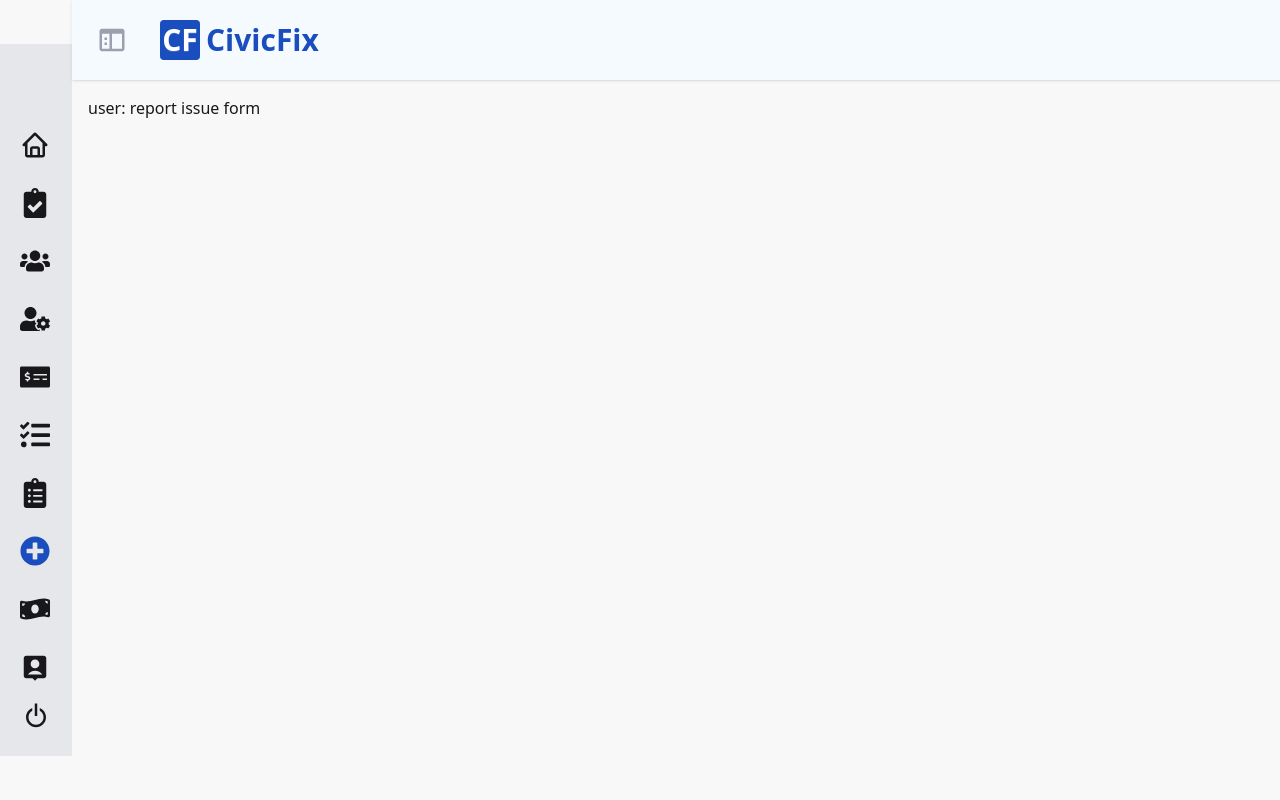
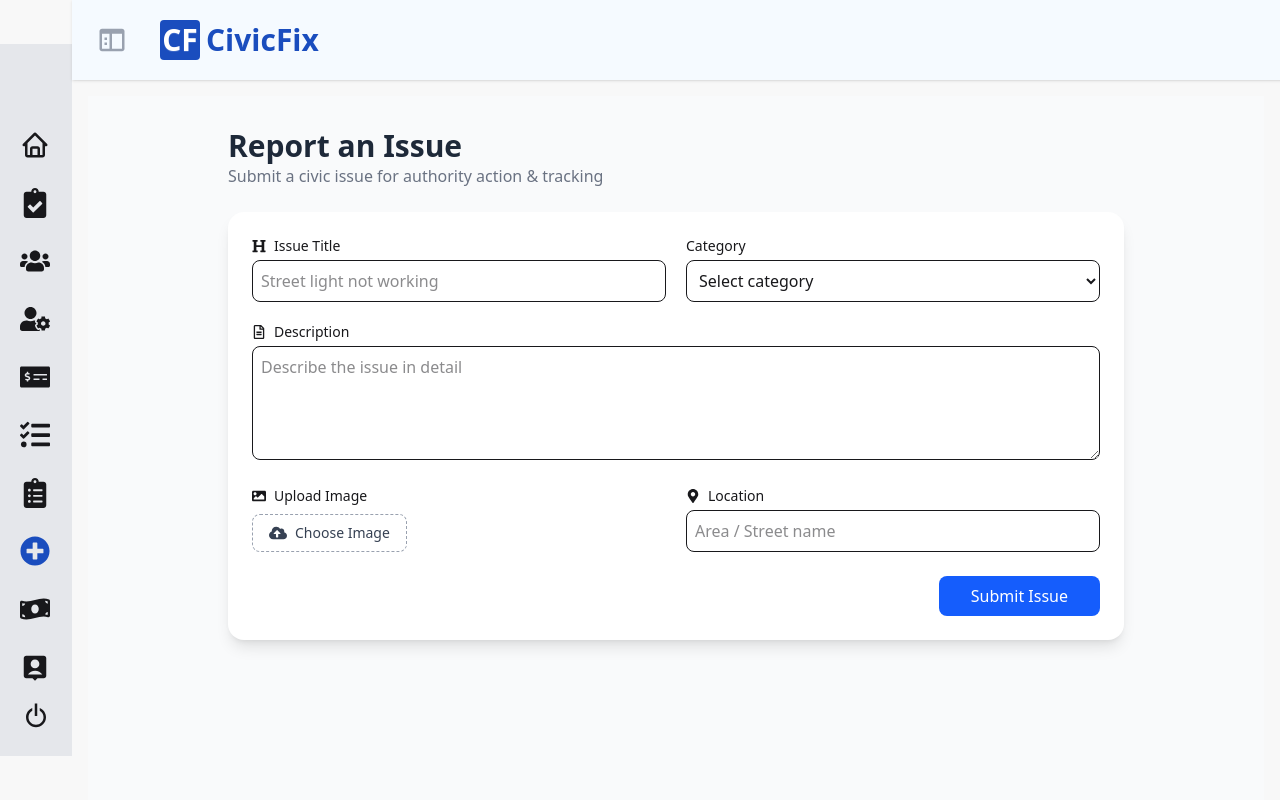
Before and after one commit to sufiancse/civic-fix-client, a React (Vite) app: page /dashboard/user/report-issue in a window 1280 px wide. Shown: the top 800 px of the page. Built offline with nearby package versions, Linux system fonts and the light colour scheme; no server answers; sample sign-in values are in the browser's storage.

Commit message:
report an issue section complete , now it need data send to db

```diff
--- a/package.json
+++ b/package.json
@@ -17,6 +17,7 @@
     "framer-motion": "^12.23.25",
     "react": "^19.2.0",
     "react-dom": "^19.2.0",
+    "react-hook-form": "^7.68.0",
     "react-hot-toast": "^2.6.0",
     "react-icons": "^5.5.0",
     "react-lottie-player": "^2.1.0",
--- a/src/pages/Dashboard/Citizen/ReportIssue.jsx
+++ b/src/pages/Dashboard/Citizen/ReportIssue.jsx
@@ -1,11 +1,239 @@
-import React from 'react';
+import React, { useState } from "react";
+import { useForm } from "react-hook-form";
+import { useNavigate } from "react-router";
+import {
+  FaHeading,
+  FaRegFileAlt,
+  FaMapMarkerAlt,
+  FaImage,
+  FaCrown,
+  FaCloudUploadAlt,
+} from "react-icons/fa";
+import toast from "react-hot-toast";
 
-const ReportIssue = () => {
-    return (
-        <div>
-            user: report issue form
-        </div>
-    );
+// ================= DUMMY USER STATE =================
+const userInfo = {
+  isPremium: false, // change to true to allow unlimited issues
+  totalIssues: 1, // already reported
+  maxFreeIssues: 3,
 };
 
-export default ReportIssue;
+export default function ReportIssue() {
+  const navigate = useNavigate();
+
+  const {
+    register,
+    handleSubmit,
+    reset,
+    formState: { errors },
+  } = useForm();
+
+  //image preview system in form
+  const [preview, setPreview] = useState(null);
+  const handleImageChange = (e) => {
+    const file = e.target.files[0];
+
+    if (file) {
+      setPreview(URL.createObjectURL(file));
+    }
+  };
+
+  const isLimitReached =
+    !userInfo.isPremium && userInfo.totalIssues >= userInfo.maxFreeIssues;
+
+  const onSubmit = (data) => {
+    if (isLimitReached) return;
+
+    // ===== DUMMY DB SAVE =====
+    const issuePayload = {
+      ...data,
+      status: "Pending",
+      createdAt: new Date().toISOString(),
+      timeline: [
+        {
+          action: "Issue Created",
+          date: new Date().toISOString(),
+        },
+      ],
+    };
+
+    console.log("Saved issue:", issuePayload);
+
+    toast.success("Report an issue submit successful.");
+
+    // reset form & redirect
+    reset();
+    setPreview(null);
+
+    navigate("/dashboard/user/my-issues");
+  };
+
+  return (
+    <div className="min-h-screen bg-gray-50 px-4 sm:px-6 lg:px-8 py-8">
+      {/* Header */}
+      <div className="mb-6 max-w-4xl mx-auto">
+        <h1 className="text-2xl sm:text-3xl font-bold text-gray-800">
+          Report an Issue
+        </h1>
+        <p className="text-gray-500">
+          Submit a civic issue for authority action & tracking
+        </p>
+      </div>
+
+      {/* LIMIT WARNING */}
+      {isLimitReached && (
+        <div className="max-w-3xl mx-auto mb-6 bg-yellow-50 border border-yellow-200 rounded-xl p-4 flex flex-col sm:flex-row sm:items-center sm:justify-between gap-3">
+          <p className="text-yellow-700 text-sm">
+            You have reached the free issue limit (3 issues).
+          </p>
+          <button
+            onClick={() => navigate("/dashboard/profile")}
+            className="inline-flex items-center gap-2 px-4 py-2 rounded-lg bg-linear-to-r from-yellow-400 to-orange-500 text-white text-sm font-medium"
+          >
+            <FaCrown /> Upgrade to Premium
+          </button>
+        </div>
+      )}
+
+      {/* Form */}
+      <form
+        onSubmit={handleSubmit(onSubmit)}
+        className={`max-w-4xl mx-auto bg-white rounded-2xl shadow-lg p-6 ${
+          isLimitReached && "opacity-60 pointer-events-none"
+        }`}
+      >
+        {/* GRID WRAPPER */}
+        <div className="grid grid-cols-1 md:grid-cols-2 gap-5">
+          {/* Title */}
+          <div>
+            <label className="text-sm font-medium flex items-center gap-2 mb-1">
+              <FaHeading /> Issue Title
+            </label>
+            <input
+              type="text"
+              placeholder="Street light not working"
+              {...register("title", { required: "Title is required" })}
+              className="w-full border rounded-lg p-2"
+            />
+            {errors.title && (
+              <p className="text-xs text-red-500 mt-1">
+                {errors.title.message}
+              </p>
+            )}
+          </div>
+
+          {/* Category */}
+          <div>
+            <label className="text-sm font-medium mb-1 block">Category</label>
+            <select
+              {...register("category", { required: "Category is required" })}
+              className="w-full border rounded-lg p-2"
+            >
+              <option value="" >
+                Select category
+              </option>
+              <option>Electricity</option>
+              <option>Water</option>
+              <option>Road</option>
+              <option>Waste</option>
+            </select>
+            {errors.category && (
+              <p className="text-xs text-red-500 mt-1">
+                {errors.category.message}
+              </p>
+            )}
+          </div>
+
+          {/* Description – full width */}
+          <div className="md:col-span-2">
+            <label className="text-sm font-medium flex items-center gap-2 mb-1">
+              <FaRegFileAlt /> Description
+            </label>
+            <textarea
+              rows="4"
+              placeholder="Describe the issue in detail"
+              {...register("description", {
+                required: "Description is required",
+              })}
+              className="w-full border rounded-lg p-2"
+            />
+            {errors.description && (
+              <p className="text-xs text-red-500 mt-1">
+                {errors.description.message}
+              </p>
+            )}
+          </div>
+
+          {/* Upload Image */}
+          <div>
+            <label className="text-sm font-medium flex items-center gap-2 mb-2">
+              <FaImage /> Upload Image
+            </label>
+
+            <input
+              type="file"
+              accept="image/*"
+              {...register("image", { required: "Image is required" })}
+              onChange={handleImageChange}
+              id="issue-image"
+              className="hidden"
+            />
+
+            <label
+              htmlFor="issue-image"
+              className="inline-flex items-center gap-2 px-4 py-2 border border-dashed border-gray-400 rounded-lg cursor-pointer
+             hover:bg-gray-50 transition text-sm font-medium text-gray-700"
+            >
+              <FaCloudUploadAlt className="text-lg" />
+              Choose Image
+            </label>
+
+            {preview && (
+              <div className="mt-4">
+                <img
+                  src={preview}
+                  alt="Preview"
+                  className="w-48 max-h-48 object-cover rounded-xl ring-1 ring-gray-300 shadow-sm"
+                />
+              </div>
+            )}
+
+            {errors.image && (
+              <p className="text-xs text-red-500 mt-1">
+                {errors.image.message}
+              </p>
+            )}
+          </div>
+
+          {/* Location */}
+          <div>
+            <label className="text-sm font-medium flex items-center gap-2 mb-1">
+              <FaMapMarkerAlt /> Location
+            </label>
+            <input
+              type="text"
+              placeholder="Area / Street name"
+              {...register("location", { required: "Location is required" })}
+              className="w-full border rounded-lg p-2"
+            />
+            {errors.location && (
+              <p className="text-xs text-red-500 mt-1">
+                {errors.location.message}
+              </p>
+            )}
+          </div>
+        </div>
+
+        {/* Submit */}
+        <div className="pt-6 text-right">
+          <button
+            type="submit"
+            className="w-full md:w-auto px-8 py-2 rounded-lg bg-blue-600 hover:bg-blue-700 text-white font-medium"
+          >
+            Submit Issue
+          </button>
+        </div>
+      </form>
+    </div>
+  );
+}
```
Also changed, not shown: 1 other file (tests, documents, lock files or other folders).
